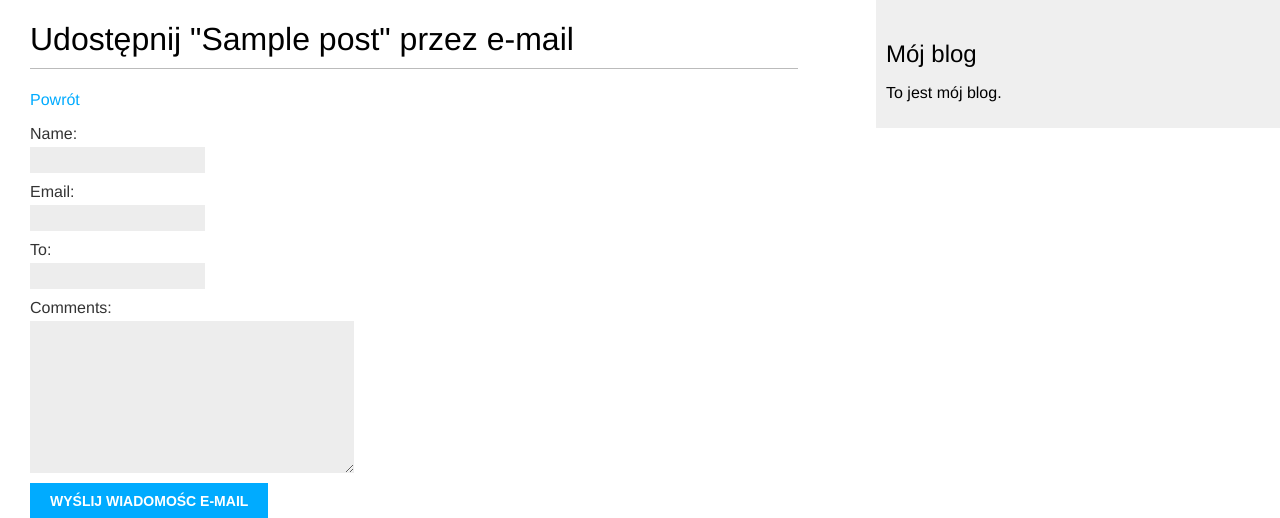
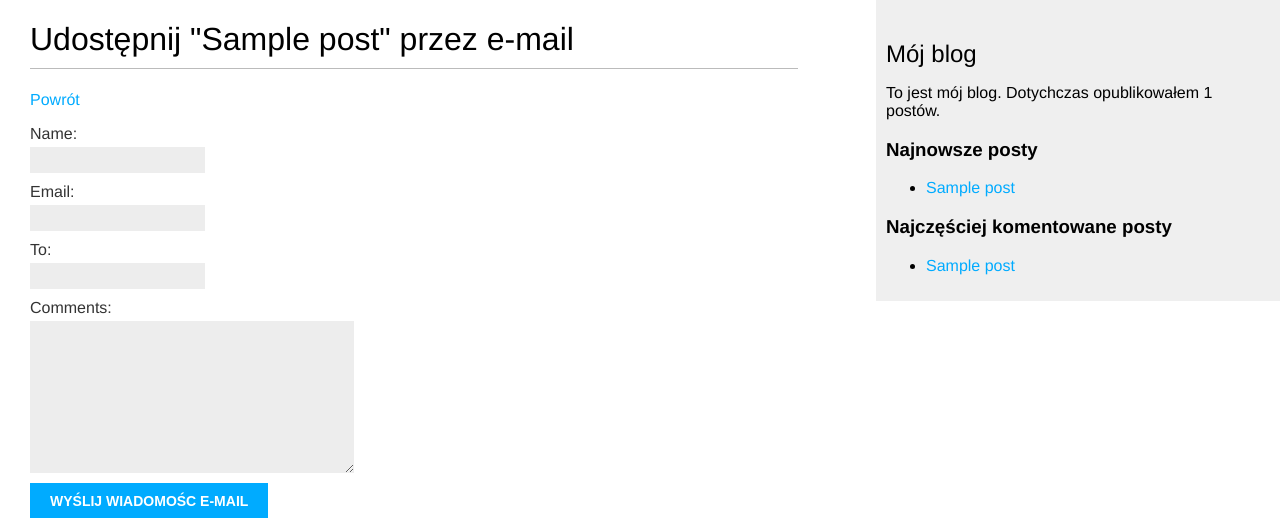
Before and after one commit to Piotrulaa/django_blog_app, a Django app: page /blog/1/share/ in a window 1280 px wide. Shown: the top 518 px of the page. Run offline with Django 3.2, Linux system fonts and the light colour scheme; tables that the repository leaves empty hold one stand-in row (values such as "Sample post"); parts of the project's set-up code (start-up, migrations or seed data) failed here and were passed over.

Commit message:
Expanded sidebar using custom template tags

```diff
--- a/mysite/blog/admin.py
+++ b/mysite/blog/admin.py
@@ -1,4 +1,5 @@
 from django.contrib import admin
+
 from .models import Post, Comment
 
 
--- a/mysite/blog/forms.py
+++ b/mysite/blog/forms.py
@@ -1,4 +1,5 @@
 from django import forms
+
 from .models import Comment
 
 
--- a/mysite/blog/templates/blog/base.html
+++ b/mysite/blog/templates/blog/base.html
@@ -1,3 +1,4 @@
+{% load blog_tags %}
 {% load static %}
 <!DOCTYPE html>
 <html lang="en">
@@ -13,7 +14,20 @@
     </div>
     <div id="sidebar">
         <h2>Mój blog</h2>
-        <p>To jest mój blog.</p>
+        <p>To jest mój blog. Dotychczas opublikowałem {% total_posts %} postów.</p>
+        <h3>Najnowsze posty</h3>
+        {% show_latest_posts 3 %}
+        <h3>Najczęściej komentowane posty</h3>
+        {% get_most_commented_posts as most_commented_posts %}
+        <ul>
+            {% for post in most_commented_posts %}
+            <li>
+                <a href="{{ post.get_absolute_url }}">{{ post.title }}</a>
+            </li>
+            {% empty %}
+                <p>Nie ma jeszcze żadnych komentarzy</p>
+            {% endfor %}
+        </ul>
     </div>
 </body>
 </html>
--- /dev/null
+++ b/mysite/blog/templates/blog/post/latest_posts.html
@@ -0,0 +1,7 @@
+<ul>
+    {% for post in latest_posts %}
+        <li>
+            <a href="{{ post.get_absolute_url }}">{{ post.title }}</a>
+        </li>
+    {% endfor %}
+</ul>
--- /dev/null
+++ b/mysite/blog/templatetags/blog_tags.py
@@ -0,0 +1,22 @@
+from django import template
+from django.db.models import Count, Q
+
+from ..models import Post
+
+
+register = template.Library()
+
+@register.simple_tag
+def total_posts():
+    return Post.published.count()
+
+@register.inclusion_tag(filename="blog/post/latest_posts.html")
+def show_latest_posts(count=5):
+    latest_posts = Post.published.order_by("-publish")[:count]
+    return {"latest_posts": latest_posts}
+
+@register.simple_tag
+def get_most_commented_posts(count=5):
+    return Post.published.annotate(
+        total_comments=Count("comments", filter=Q(comments__active=True))
+    ).order_by("-total_comments").filter(total_comments__gt=0)[:count]
--- a/mysite/blog/urls.py
+++ b/mysite/blog/urls.py
@@ -1,4 +1,5 @@
 from django.urls import path
+
 from . import views
 
 
--- a/mysite/blog/views.py
+++ b/mysite/blog/views.py
@@ -1,12 +1,13 @@
 from django.shortcuts import render, get_object_or_404
 from django.core.paginator import Paginator, EmptyPage, PageNotAnInteger
-from .models import Post, Comment
 # from django.views.generic import ListView
-from .forms import EmailPostForm, CommentForm
 from django.core.mail import send_mail
 from django.conf import settings
 from taggit.models import Tag
 from django.db.models import Count
+
+from .forms import EmailPostForm, CommentForm
+from .models import Post, Comment
 
 
 # class PostListView(ListView):
--- a/mysite/mysite/settings.py
+++ b/mysite/mysite/settings.py
@@ -92,6 +92,8 @@ DATABASES = {
     }
 }
 
+DEFAULT_AUTO_FIELD = "django.db.models.BigAutoField"
+
 
 # Password validation
 # https://docs.djangoproject.com/en/3.0/ref/settings/#auth-password-validators
```
Also changed, not shown: mysite/blog/templatetags/__init__.py (added).
